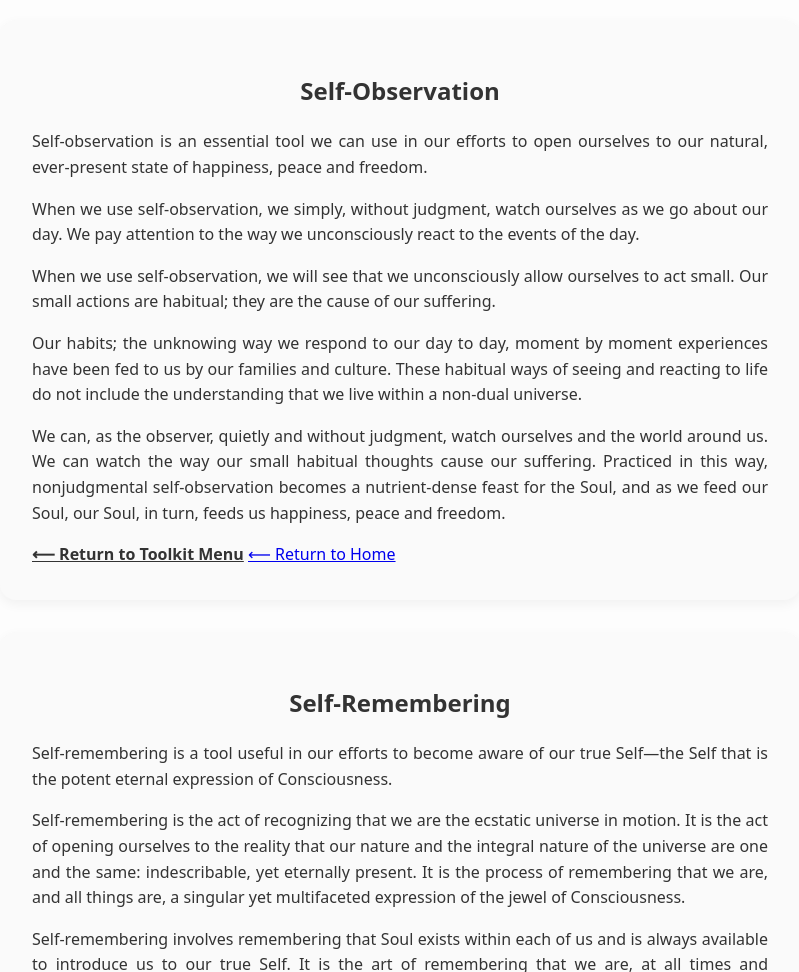
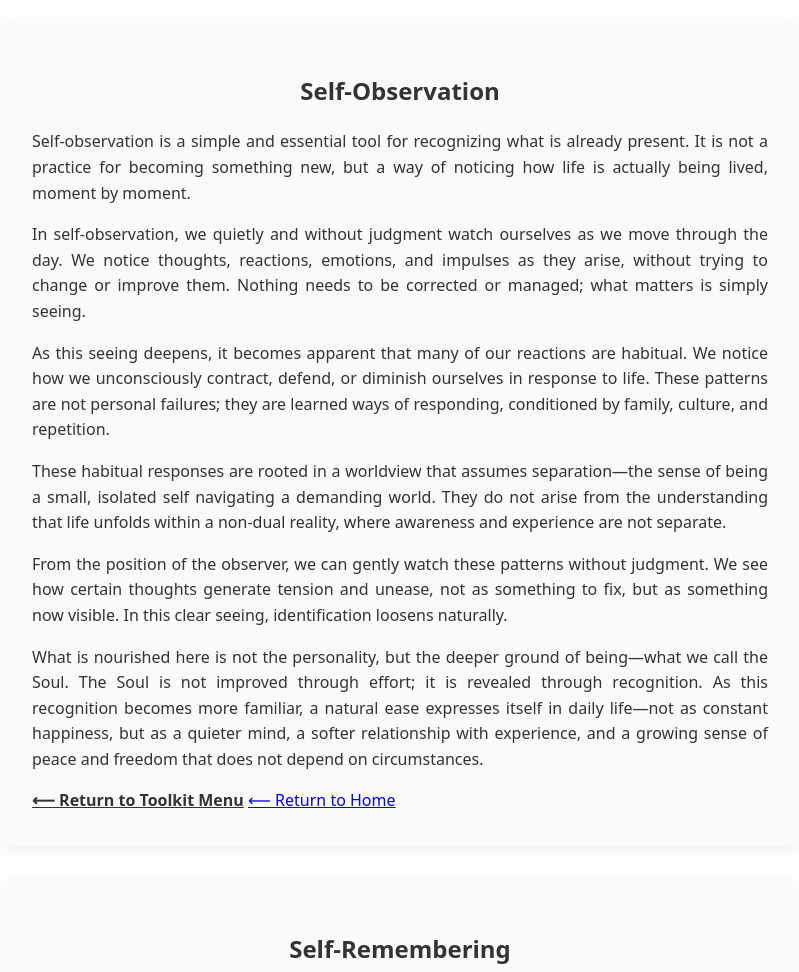
Before and after one commit to randy444-ai/ouroffering, a plain HTML site: page toolkit.html in a window 1280 px wide. Shown: the part 760-1732 px from the top of the page, without its empty margins (240-1039 px from the left). Drawn offline with Linux system fonts and the light colour scheme.

```diff
--- a/toolkit.html
+++ b/toolkit.html
@@ -96,35 +96,29 @@
     </div>
     <div class="entry-body">
       <p>
-        Self-observation is an essential tool we can use in our efforts to open ourselves
-        to our natural, ever-present state of happiness, peace and freedom.
+Self-observation is a simple and essential tool for recognizing what is already present. It is not a practice for becoming something new, but a way of noticing how life is actually being lived, moment by moment.
 </p>
 
 <p>
-        When we use self-observation, we simply, without judgment, watch ourselves as we
-        go about our day. We pay attention to the way we unconsciously react to the events
-        of the day.
+In self-observation, we quietly and without judgment watch ourselves as we move through the day. We notice thoughts, reactions, emotions, and impulses as they arise, without trying to change or improve them. Nothing needs to be corrected or managed; what matters is simply seeing.
 </p>
 
 <p>
-        When we use self-observation, we will see that we unconsciously allow ourselves
-        to act small. Our small actions are habitual; they are the cause of our suffering.
+As this seeing deepens, it becomes apparent that many of our reactions are habitual. We notice how we unconsciously contract, defend, or diminish ourselves in response to life. These patterns are not personal failures; they are learned ways of responding, conditioned by family, culture, and repetition.
 </p>
 
 <p>
-        Our habits; the unknowing way we respond to our day to day, moment by moment
-        experiences have been fed to us by our families and culture. These habitual ways
-        of seeing and reacting to life do not include the understanding that we live
-        within a non-dual universe.
+These habitual responses are rooted in a worldview that assumes separation—the sense of being a small, isolated self navigating a demanding world. They do not arise from the understanding that life unfolds within a non-dual reality, where awareness and experience are not separate.
 </p>
 
 <p>
-        We can, as the observer, quietly and without judgment, watch ourselves and the
-        world around us. We can watch the way our small habitual thoughts cause our suffering.
-        Practiced in this way, nonjudgmental self-observation becomes a nutrient-dense
-        feast for the Soul, and as we feed our Soul, our Soul, in turn, feeds us
-        happiness, peace and freedom.
+From the position of the observer, we can gently watch these patterns without judgment. We see how certain thoughts generate tension and unease, not as something to fix, but as something now visible. In this clear seeing, identification loosens naturally.
 </p>
+
+<p>
+What is nourished here is not the personality, but the deeper ground of being—what we call the Soul. The Soul is not improved through effort; it is revealed through recognition. As this recognition becomes more familiar, a natural ease expresses itself in daily life—not as constant happiness, but as a quieter mind, a softer relationship with experience, and a growing sense of peace and freedom that does not depend on circumstances.
+</p>
+
 
       <!-- Back to the Toolkit menu (top of page) -->
       <div class="return-links">
```
Lines whose indentation alone changed are shown as unchanged.
